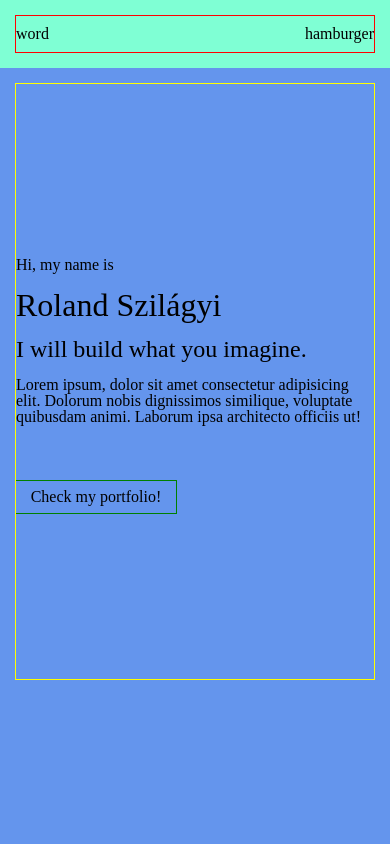
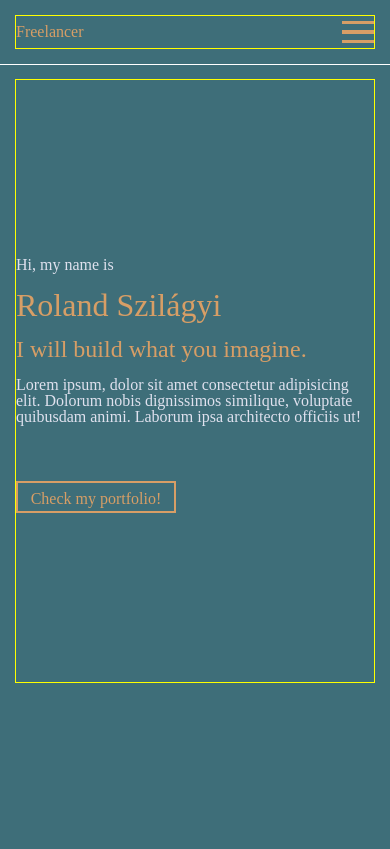
Before and after one commit to roland-szilagyi/developer_roland_szilagyi, a plain HTML site: page index.html in a window 390 px wide. Drawn offline with Linux system fonts and the light colour scheme.

Commit message:
feat_hamburger menu added

```diff
--- a/css/styles.css
+++ b/css/styles.css
@@ -62,13 +62,14 @@ header, main, article, section, aside, footer {
 /* ---------- SEMANTIC CONTAINERS ---------- */
 
 header {
-    background-color: aquamarine;
-    height: 8vh;
+    background-color: #3E6E79;
+    height: 4rem;
+    outline: 1px solid white;
 }
 
 main {
-    background-color: cornflowerblue;
-    height: 92vh;
+    background-color: #3E6E79;
+    height: 93vh;
 }
 
 /* ---------- HEADER ----------*/
@@ -78,7 +79,78 @@ main {
     display: flex;
     justify-content: space-between;
     align-items: center;
-    outline: 1px solid red;
+    outline: 1px solid yellow;
+}
+
+.header-left-container {
+    color: #D79E66;
+}
+
+.header-right-container {
+    color: #D79E66;
+}
+
+/* ---------- HAMBURGER ---------- */
+
+.hamburger-button {
+    display: flex;
+    align-items: center;
+    position: fixed;
+    width: 2rem;
+    height: 2rem;
+    right: 1rem;
+    top: 1rem;
+    cursor: pointer;
+    z-index: 1;
+}
+
+.hamburger-lines,
+.hamburger-lines::before,
+.hamburger-lines::after {
+    display: block;
+    position: absolute;
+    width: 2rem;
+    height: 0.2rem;
+    width: 100%;
+    background-color: #D79E66;
+}
+
+.hamburger-lines::before {
+    content: "";
+    background-color: #D79E66;
+    top: -0.6rem;
+}
+
+.hamburger-lines::after {
+    content: "";
+    background-color: #D79E66;
+    top: 0.6rem;
+}
+
+.menu__box {
+    outline: 1px solid white;
+    position: fixed;
+    display: block;
+    right: 0;
+    top: 0;
+    padding: 0;
+    width: 12rem;
+    height: 100%;
+    background-color: lightgrey;
+    visibility: hidden;
+}
+
+.menu__items {
+    padding: 1rem;
+    font-size: 1.5rem;
+}
+
+#menu__toggle {
+    visibility: hidden;
+}
+
+#menu__toggle:checked ~ .menu__box {
+    visibility: visible;
 }
 
 /* ---------- MAIN ---------- */
@@ -97,20 +169,35 @@ main div * {
 
 h1 {
 	font-size: 1rem;
+    color: #DFE1EE;
 }
 
 h2 {
 	font-size: 2rem;
+    color: #D79E66
 }
 
 h3 {
 	font-size: 1.5rem;
+    color: #D79E66;
 }
 
 main div p {
-    outline: 1px solid green;
+    color: #DFE1EE;
+}
+
+main div p:last-child {
+    border: 2px solid #D79E66;
     margin-top: 3rem;
     height: 2rem;
     width: 10rem;
     text-align: center;
+    color: #D79E66;
 }
+
+/* ---- COLORS ----
+
+color: #D79E66;     orange
+color: #DFE1EE;     white
+
+*/
--- a/index.html
+++ b/index.html
@@ -10,8 +10,23 @@
 <body>
     <header>
         <nav class="header-container">
-            <div class="header-left-container">word</div>
-            <div class="header-right-container">hamburger</div>
+            <div class="header-left-container">Freelancer</div>
+            <div class="header-right-container">
+    <!-- HAMBURGER MENÜ -->
+                <div class="menu">
+                    <input type="checkbox" name="hamburger" id="menu__toggle" />
+                    <label for="menu__toggle" class="hamburger-button">
+                        <span class="hamburger-lines"></span>
+                    </label>
+
+                    <ul class="menu__box">
+                        <li class="menu__items">Elsö</li>
+                        <li class="menu__items">Második</li>
+                        <li class="menu__items">Harmadik</li>
+                    </ul>
+                </div>
+    <!-- HAMBURGER MENÜ END -->
+            </div>
         </nav>
     </header>
     <main>
@@ -19,7 +34,7 @@
             <h1>Hi, my name is</h1>
             <h2>Roland Szilágyi</h2>
             <h3>I will build what you imagine.</h3>
-            <div>Lorem ipsum, dolor sit amet consectetur adipisicing elit. Dolorum nobis dignissimos similique, voluptate quibusdam animi. Laborum ipsa architecto officiis ut!</div>
+            <p>Lorem ipsum, dolor sit amet consectetur adipisicing elit. Dolorum nobis dignissimos similique, voluptate quibusdam animi. Laborum ipsa architecto officiis ut!</p>
             <p>Check my portfolio!</p>
         </div>
     </main>
```
